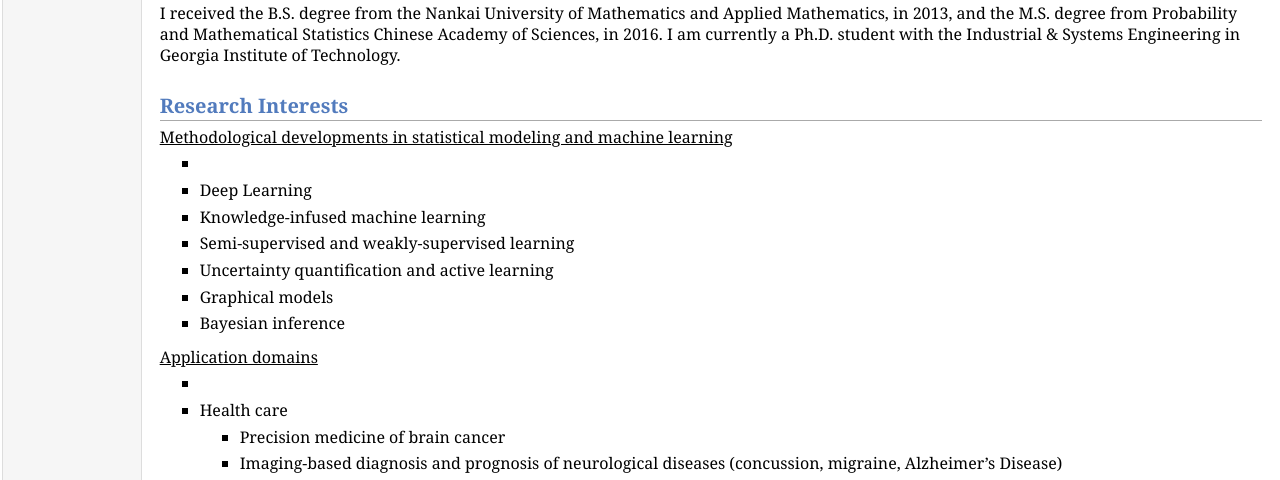
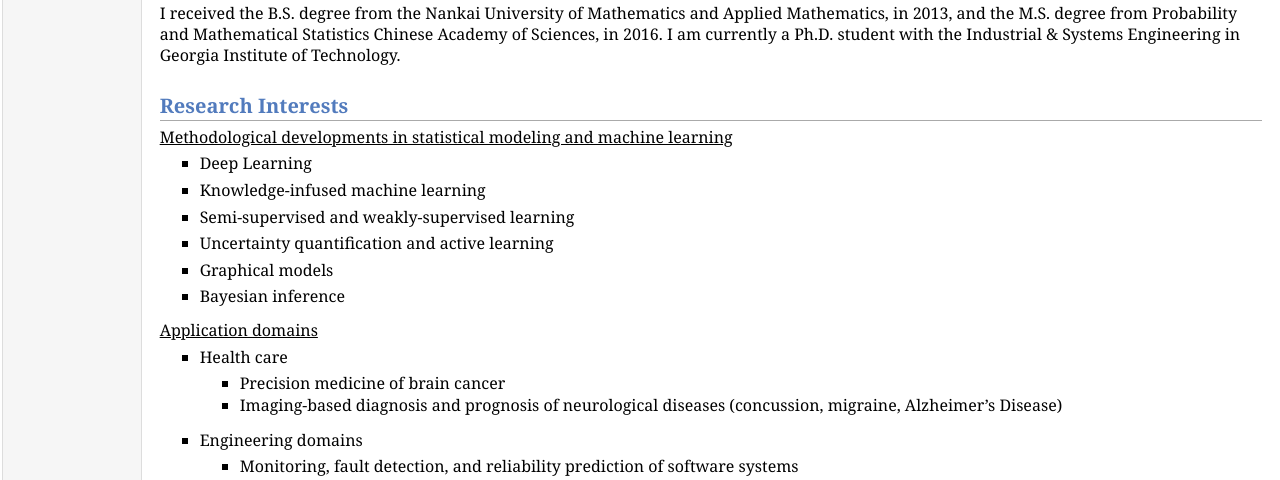
Before and after one commit to lujiawang13/lujiawang13.github.io, a plain HTML site: page index.html in a window 1280 px wide. Shown: the part 301-781 px from the top of the page. Drawn offline with Linux system fonts and the light colour scheme.

Commit message:
Update index.html

```diff
--- a/index.html
+++ b/index.html
@@ -40,8 +40,6 @@ E-mail: <a href="mailto:lujiawang13@gmail.com">lujiawang13@gmail.com</a></p>
 <h2>Research Interests</h2>
 	<p><u>Methodological developments in statistical modeling and machine learning </u> </p>
 <ul>
- <li><p> </p>
-</li>
 <li><p>Deep Learning  </p>
 </li>
 <li><p>Knowledge-infused machine learning
@@ -62,13 +60,10 @@ E-mail: <a href="mailto:lujiawang13@gmail.com">lujiawang13@gmail.com</a></p>
 </ul>
 	<p><u>Application domains </u> </p>
 <ul>
- <li><p> </p>
-</li>
 <li><p>Health care  </p>
 </li>
 	<ul>
-<li><p>Precision medicine of brain cancer
-</p>
+<li>Precision medicine of brain cancer
 </li>
 <li><p>Imaging-based diagnosis and prognosis of neurological diseases (concussion, migraine, Alzheimer’s Disease)
 </p>
```
